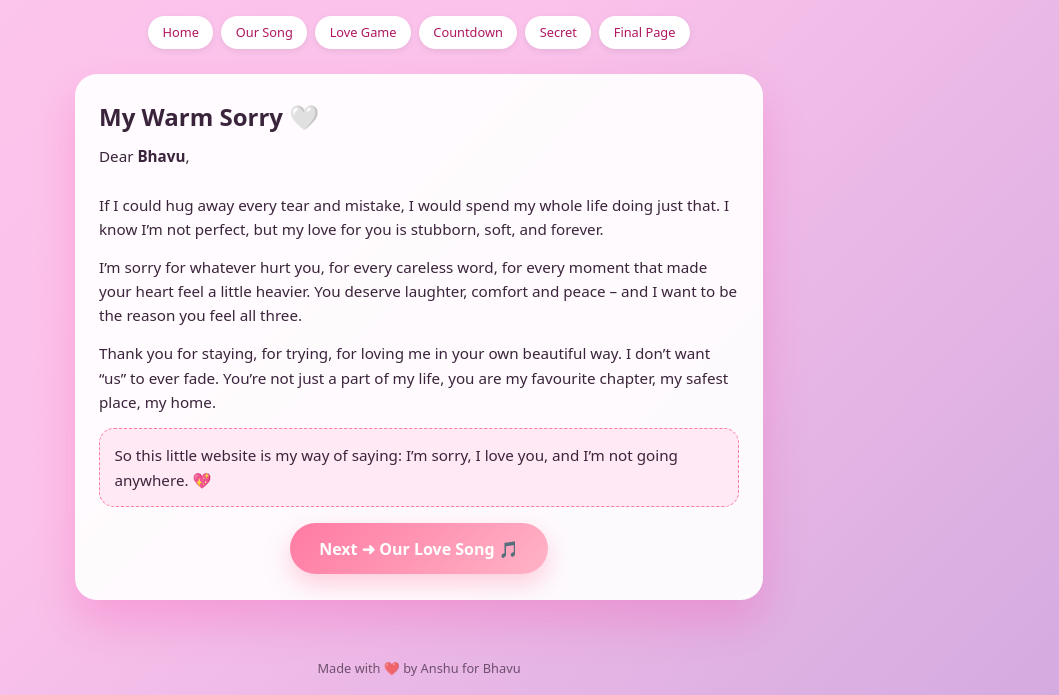
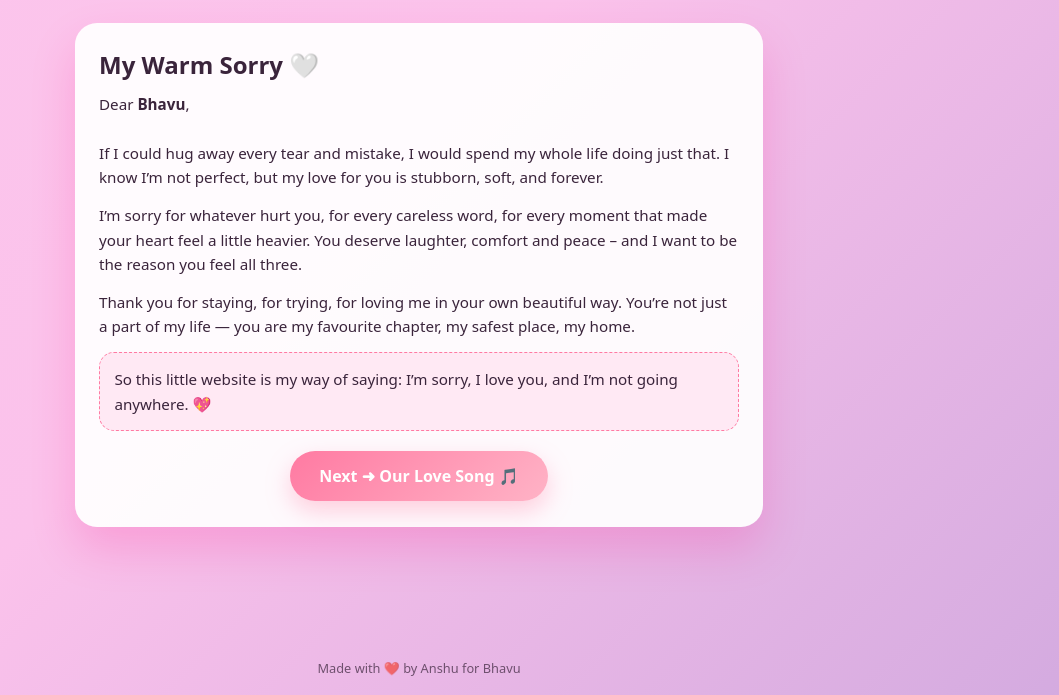
Before and after one commit to anshuuxd/anshuuxd.github.io, a plain HTML site: page index.html in a window 1280 px wide. Shown: the part 105-800 px from the top of the page, without its empty margins (221-1280 px from the left). Drawn offline with Linux system fonts and the light colour scheme.

Commit message:
Remove navigation and update button layout
Removed the navigation bar and footer text, updated button layout and text formatting.

```diff
--- a/index.html
+++ b/index.html
@@ -14,46 +14,45 @@
     <p>From Anshu, only for my Bhavu</p>
   </header>
 
-  <!-- top nav optional, but keeping it -->
-  <nav class="nav">
-    <a href="index.html">Home</a>
-    <a href="song.html">Our Song</a>
-    <a href="game.html">Love Game</a>
-    <a href="countdown.html">Countdown</a>
-    <a href="secret.html">Secret</a>
-    <a href="final.html">Final Page</a>
-  </nav>
+  <!-- ❌ NAV REMOVED COMPLETELY -->
 
   <main class="container fade-in">
     <section class="card">
       <h2>My Warm Sorry 🤍</h2>
+
       <p>
         Dear <strong>Bhavu</strong>,<br><br>
         If I could hug away every tear and mistake, I would spend my whole life doing just that.
         I know I’m not perfect, but my love for you is stubborn, soft, and forever.
       </p>
+
       <p>
         I’m sorry for whatever hurt you, for every careless word, for every moment that
         made your heart feel a little heavier. You deserve laughter, comfort and peace –
         and I want to be the reason you feel all three.
       </p>
+
       <p>
         Thank you for staying, for trying, for loving me in your own beautiful way.
-        I don’t want “us” to ever fade. You’re not just a part of my life,
-        you are my favourite chapter, my safest place, my home.
-      </p>
-      <p class="highlight">
-        So this little website is my way of saying: I’m sorry, I love you, and I’m not going anywhere. 💖
+        You’re not just a part of my life — you are my favourite chapter,
+        my safest place, my home.
       </p>
 
-      <!-- START / NEXT BUTTON -->
-      <div style="text-align:center; margin-top:1rem;">
-        <a href="song.html" class="primary-btn">Next ➜ Our Love Song 🎵</a>
+      <p class="highlight">
+        So this little website is my way of saying:
+        I’m sorry, I love you, and I’m not going anywhere. 💖
+      </p>
+
+      <!-- ✅ SINGLE NEXT BUTTON -->
+      <div style="text-align:center; margin-top:1.2rem;">
+        <a href="song.html" class="primary-btn">
+          Next ➜ Our Love Song 🎵
+        </a>
       </div>
+
     </section>
   </main>
 
-  <!-- footer text "PWA demo" REMOVED -->
   <footer class="footer">
     Made with ❤️ by Anshu for Bhavu
   </footer>
```
